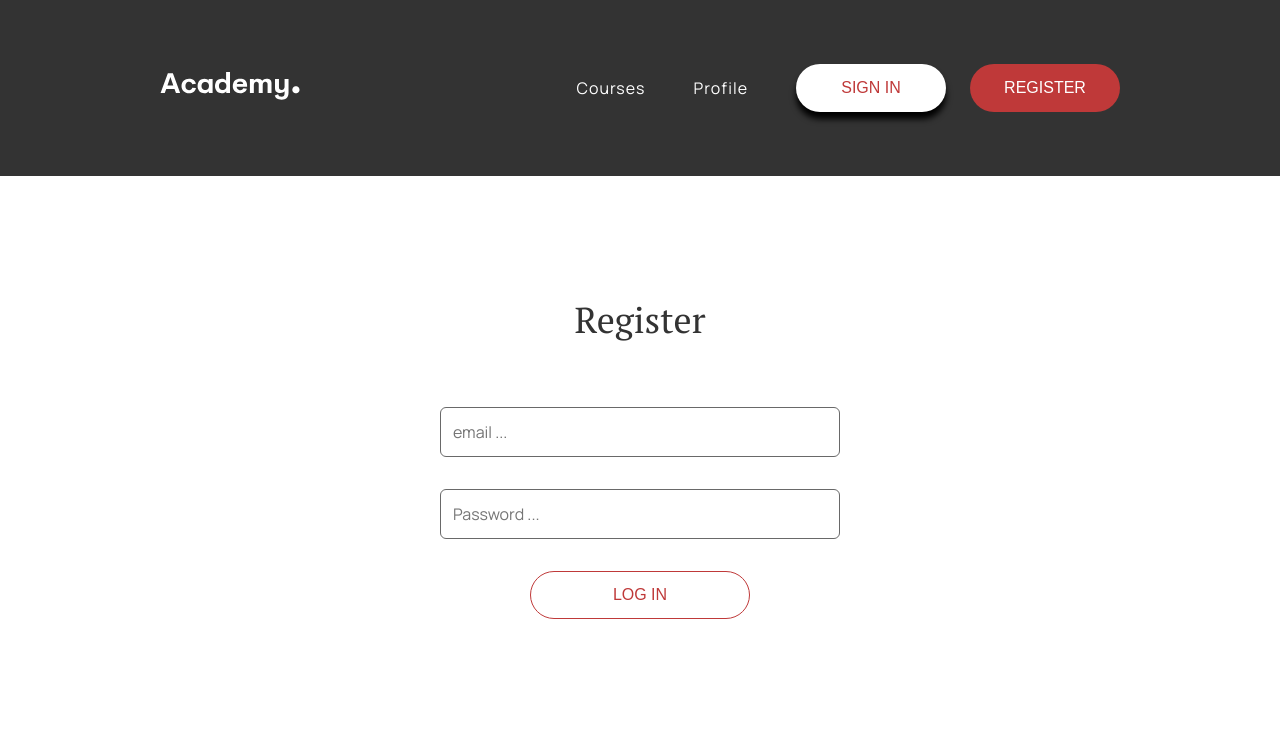
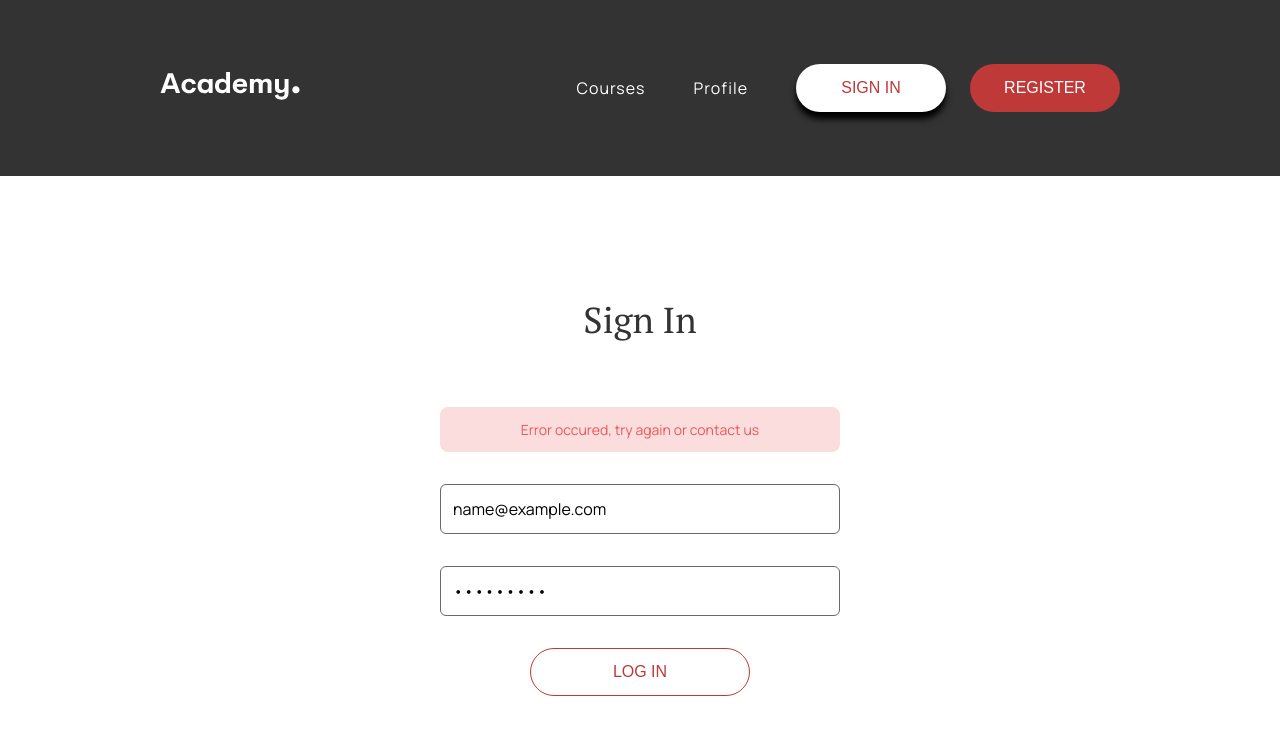
Before and after one commit to DorianBadel/SpeckAcademy, a React (Create React App) app: page /sign-in in a window 1280 px wide. Both pictures are taken after typing "name@example.com", "Sample123" into the empty fields and a click on the button "LOG IN". Shown: the top 734 px of the page. Built offline with nearby package versions, Linux system fonts and the light colour scheme; no server answers.

Commit message:
Lecture 10

```diff
--- /dev/null
+++ b/src/api/api.js
@@ -0,0 +1,3 @@
+const apiOrigin = "https://speck-academy-api.herokuapp.com/api";
+
+export default apiOrigin;
--- /dev/null
+++ b/src/api/users.js
@@ -0,0 +1,54 @@
+import apiOrigin from "./api";
+
+export const registerUser = (user) => {
+    return fetch(`${apiOrigin}/users`, {
+        method: 'POST',
+        headers: {
+            'Content-Type': 'application/json'
+        },
+
+        body: JSON.stringify(user)
+
+    })
+
+    .then(res => {
+        if(!res.ok){
+            throw res;
+        }
+
+        return res.json();
+    })
+}
+
+export const loginUser = (user) => {
+    return fetch(`${apiOrigin}/auth/login`, {
+        method: 'POST',
+        headers: {
+            'Content-Type': 'application/json'
+        },
+
+        body: JSON.stringify(user)
+
+    })
+
+    .then(res => {
+        if(!res.ok){
+            throw res;
+        }
+
+        return res.json();
+    })
+}
+
+export const getAllUsers = (accessToken) => {
+    return fetch(`${apiOrigin}/users`, {
+        headers: {
+            Authorization: `Bearer ${accessToken}`
+        }
+    }).then((res) => {
+        if(!res.ok){
+            throw res;
+        }
+        return res.json();
+    });
+}
--- a/src/lib/style/generalStyles.js
+++ b/src/lib/style/generalStyles.js
@@ -87,4 +87,19 @@ export const ErrorMessage = styled(ErrorMessageFormik)`
 
 export const InputLabel = styled.label`
 
-`
+`;
+
+export const FormSucessMessage = styled.p`
+    padding: 12px;
+    font-size: 14px;
+    color: #27ae60;
+    text-align: center;
+    background: rgba(111,207,151,0.2);
+    border-radius: 8px;
+    line-height: 150%;
+
+    ${props => props.isError && `
+        color: #eb5757;
+        background: rgba(235,87,87,0.2);
+    `}
+`;
--- a/src/pages/Register/Register.js
+++ b/src/pages/Register/Register.js
@@ -1,4 +1,4 @@
-import React from 'react'
+import React, { useState } from 'react'
 
 //Components
 import Main from '../../components/Main/Main'
@@ -7,14 +7,18 @@ import Section from '../../components/Section/Section'
 import { Button } from '../../components/Button/ButtonStyle'
 
 //Lib
-import{ Form, Field, FormRow, Select, Option, ErrorMessage} from "../../lib/style/generalStyles"
+import{ Form, Field, FormRow, Select, Option, ErrorMessage, FormSucessMessage} from "../../lib/style/generalStyles"
 
 //Formik
 import {Formik /*, yupToFormErrors*/} from "formik";
 import * as Yup from "yup";
+import { registerUser } from '../../api/users'
 
 
 const Register = () => {
+  const [successMessage, setSuccessMessage] = useState(null);
+
+
   return (
     <Main>
         <Header isSecondary={true}/>
@@ -46,10 +50,21 @@ const Register = () => {
               .required("Active faculty year is required"),
             })
           } onSubmit={(values, actions) => {
-            setTimeout(() => {
-              alert(JSON.stringify(values, null, 2));
-              actions.setSubmitting(false);
-              actions.resetForm({
+            const user = {
+              first_name: values.firstName,
+              last_name: values.lastName,
+              email: values.email,
+              password: values.password,
+              github_username: values.githubUsername,
+              zeplin_username: values.zepplinUsername,
+              active_faculty_year: +values.activeFacultyYear ===0 ? null : +values.activeFacultyYear,
+              is_admin: false
+            }
+
+            registerUser(user)
+             .then((res) => {
+                actions.setSubmitting(false);
+                actions.resetForm({
                 firstName: '',
                 lastName: '',
                 email: '',
@@ -59,12 +74,35 @@ const Register = () => {
                 zepplinUsername:'',
                 activeFacultyYear:'',
                 isAdmin: false
-              })
-            }, 1000)
+                });
+
+                setSuccessMessage({
+                  error: false,
+                  message: "User registration was successfull"
+                });
+
+                setTimeout(() => {setSuccessMessage(null)}, 3000);
+
+             })
+             .catch(err => {
+               actions.setSubmitting(false);
+               setSuccessMessage({
+                  error: true,
+                  message: "Error occured, try again or contact us"
+                });
+
+              setTimeout(() => {setSuccessMessage(null)}, 3000);
+             });
           }}>
 
             {formik => (
               <Form isCentered>
+
+                { successMessage &&
+                  <FormRow>
+                    <FormSucessMessage isError={successMessage.error}>{successMessage.message}</FormSucessMessage>
+                  </FormRow>
+                }
                 <FormRow>
                   <Field type="text" name="firstName" placeholder="First name ..." disabled={formik.isSubmitting}/>
                   <ErrorMessage component={"div"} name="firstName"/>
--- a/src/pages/SignIn/SignIn.js
+++ b/src/pages/SignIn/SignIn.js
@@ -1,4 +1,4 @@
-import React from 'react'
+import React, {useState} from 'react'
 
 //Components
 import Main from '../../components/Main/Main'
@@ -7,41 +7,73 @@ import Section from '../../components/Section/Section'
 import { Button } from '../../components/Button/ButtonStyle'
 
 //Lib
-import{ Form, Field, FormRow, ErrorMessage} from "../../lib/style/generalStyles"
+import{ Form, Field, FormRow, ErrorMessage, FormSucessMessage} from "../../lib/style/generalStyles"
 
 //Formik
 import {Formik /*, yupToFormErrors*/} from "formik";
 import * as Yup from "yup";
+import { getAllUsers, loginUser } from '../../api/users'
 
 
 const Register = () => {
+  const [successMessage, setSuccessMessage] = useState(null);
   return (
     <Main>
         <Header isSecondary={true}/>
-        <Section title={"Register"} isMainSection isCentered>
+        <Section title={"Sign In"} isMainSection isCentered>
           <Formik initialValues={{
             email: '',
-            password: '',
-            isAdmin: false
+            password: ''
           }} validationSchema={
             Yup.object({
               email: Yup.string().email("Invalid email adress").required("Email is required"),
               password: Yup.string().min(8, "Password must be at least 8 characters long").required("Password is required"),
             })
-          } onSubmit={(values, actions) => {
-            setTimeout(() => {
-              alert(JSON.stringify(values, null, 2));
+          } onSubmit={async (values, actions) => {
+            try{
+              const res = await loginUser(values);
+              const users = await getAllUsers(res.access_token);
+              const user = users.find(user => user.email === values.email);
+
+              localStorage.setItem("accessToken", res.access_token);
+
               actions.setSubmitting(false);
               actions.resetForm({
                 email: '',
-                password: '',
-                isAdmin: false
+                password: ''
               })
-            }, 1000)
+
+              setSuccessMessage({
+                error: false,
+                message: `Hi ${
+                  user.first_name + ' ' + user.last_name},
+                  login was successfull.`
+              });
+
+              setTimeout(() => {
+                setSuccessMessage(null);
+              },3000)
+            } catch(err) {
+              setSuccessMessage({
+                  error: true,
+                  message: "Error occured, try again or contact us"
+                });
+
+              actions.setSubmitting(false);
+
+              setTimeout(() => {setSuccessMessage(null)}, 3000);
+            }
+
+
           }}>
 
             {formik => (
               <Form isCentered>
+                { successMessage &&
+                  <FormRow>
+                    <FormSucessMessage isError={successMessage.error}>{successMessage.message}</FormSucessMessage>
+                  </FormRow>
+                }
                 <FormRow>
                   <Field type="email" name="email" placeholder="email ..." disabled={formik.isSubmitting}/>
                   <ErrorMessage component={"div"} name="email"/>
```
